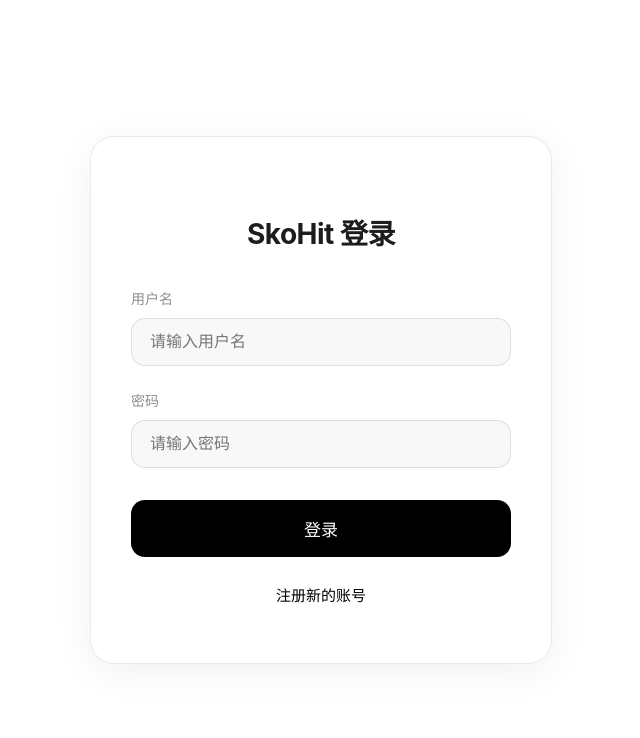
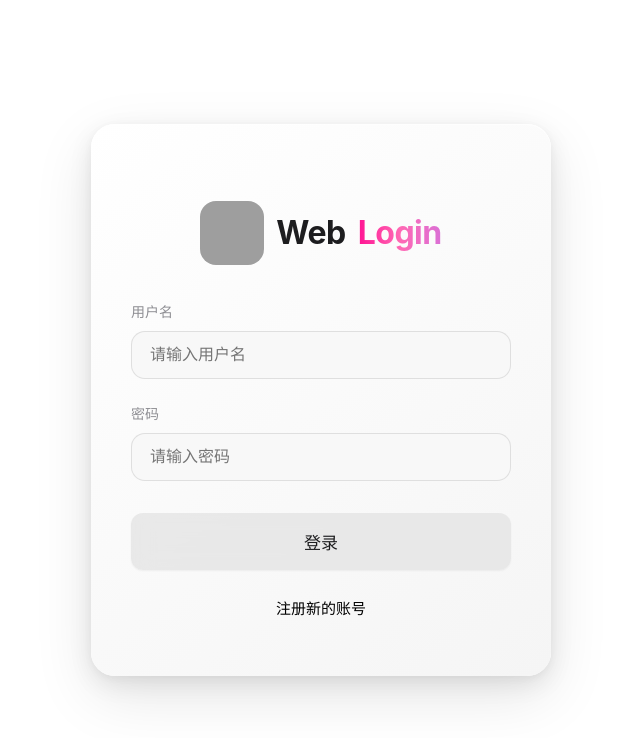
Before and after one commit to Zhidongli-A/SkoHit-Music, a Flask app: page /login in a window 1280 px wide. Shown: the top 738 px of the page, without its empty margins (319-959 px from the left). Run offline with Flask 3, Linux system fonts and the light colour scheme; parts of the project's set-up code (start-up, migrations or seed data) failed here and were passed over; grey boxes are pictures that could not be loaded.

Commit message:
优化登录页面样式：添加立体效果、亚克力按钮、渐变标题和Logo

```diff
--- a/templates/login.html
+++ b/templates/login.html
@@ -18,23 +18,60 @@
         }
 
         .login-container {
-            background: #ffffff;
-            padding: 56px 40px; /* More padding for the Apple aesthetic */
-            border-radius: 24px; /* More rounded */
-            box-shadow: 0 8px 40px rgba(0, 0, 0, 0.06); /* Softer shadow */
+            padding: 56px 40px;
+            border-radius: 24px;
             width: 100%;
-            max-width: 380px; /* Slightly wider */
+            max-width: 380px;
             text-align: center;
             transition: all 0.3s ease;
-            border: 1px solid rgba(0, 0, 0, 0.08); /* Subtle border */
+            position: relative;
+            overflow: hidden;
+        }
+
+        /* 立体效果 - 多层阴影 */
+        .login-container {
+            background: linear-gradient(145deg, #ffffff 0%, #f5f5f5 100%);
+            box-shadow:
+                0 20px 60px rgba(0, 0, 0, 0.1),
+                0 8px 25px rgba(0, 0, 0, 0.08),
+                0 2px 8px rgba(0, 0, 0, 0.04),
+                inset 0 1px 0 rgba(255, 255, 255, 0.8);
+        }
+
+        /* 悬停时增强立体效果 */
+        .login-container:hover {
+            transform: translateY(-2px);
+            box-shadow:
+                0 30px 80px rgba(0, 0, 0, 0.12),
+                0 12px 35px rgba(0, 0, 0, 0.1),
+                0 4px 12px rgba(0, 0, 0, 0.05),
+                inset 0 1px 0 rgba(255, 255, 255, 0.8);
         }
 
         h1 {
             font-weight: 700; /* Bolder weight */
             margin-bottom: 36px; /* More space */
             color: #1d1d1f;
-            font-size: 28px;
+            font-size: 32px;
             letter-spacing: -0.5px; /* Tighter letter spacing */
+            display: flex;
+            align-items: center;
+            justify-content: center;
+            gap: 12px;
+        }
+
+        .logo-img {
+            width: 64px;
+            height: 64px;
+            border-radius: 16px;
+            object-fit: cover;
+        }
+
+        h1 .gradient-text {
+            background: linear-gradient(90deg, #ff1493, #ff69b4, #da70d6);
+            -webkit-background-clip: text;
+            -webkit-text-fill-color: transparent;
+            background-clip: text;
         }
 
         .form-group {
@@ -71,20 +108,23 @@
         button {
             width: 100%;
             padding: 16px;
-            background-color: #000000; /* Black for primary button */
-            color: white;
+            background: rgba(230, 230, 230, 0.85); /* 亚克力效果 - 浅灰半透明 */
+            color: #1d1d1f;
             border: none;
-            border-radius: 14px; /* More rounded */
+            border-radius: 12px;
             font-size: 17px;
             font-weight: 500;
             cursor: pointer;
             transition: all 0.2s;
-            margin-top: 8px; /* Less space above button */
+            margin-top: 8px;
+            backdrop-filter: blur(10px);
+            -webkit-backdrop-filter: blur(10px);
+            box-shadow: 0 1px 2px rgba(0, 0, 0, 0.05);
         }
 
         button:hover {
-            background-color: #2c2c2e; /* Slightly lighter black on hover */
-            transform: scale(1.01); /* Subtle scaling */
+            background: rgba(210, 210, 210, 0.9);
+            transform: scale(1.01);
         }
 
         .toggle-text {
@@ -136,7 +176,7 @@
 <body>
 
     <div class="login-container" id="login-card">
-        <h1>SkoHit 登录</h1>
+        <h1><img src="/static/logo.png" alt="logo" class="logo-img" onerror="this.style.display='none'">Web <span class="gradient-text">Login</span></h1>
         <div class="error-msg" id="login-error"></div>
         <div class="form-group">
             <label>用户名</label>
@@ -153,7 +193,7 @@
     </div>
 
     <div class="login-container hidden" id="register-card">
-        <h1>SkoHit 注册</h1>
+        <h1><img src="/static/logo.png" alt="logo" class="logo-img" onerror="this.style.display='none'">Web <span class="gradient-text">Register</span></h1>
         <div class="error-msg" id="register-error"></div>
         <div class="form-group">
             <label>用户名</label>
@@ -238,6 +278,7 @@
             el.innerText = msg;
             el.style.display = 'block';
         }
+
     </script>
 </body>
 </html>
```
